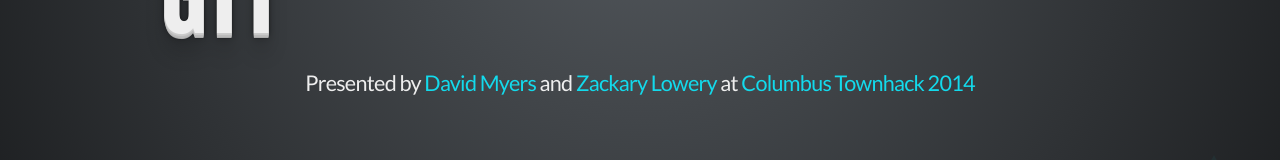
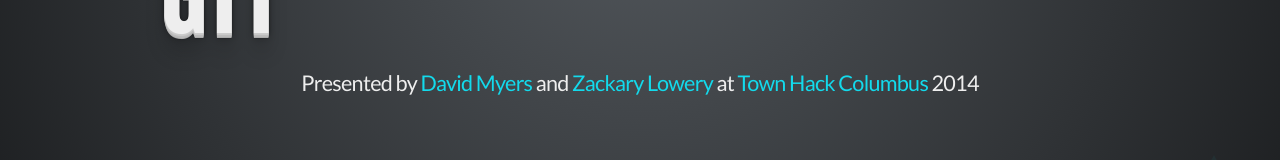
Before and after one commit to TownHack/git-101, a website: page index.html in a window 1280 px wide. Shown: the part 537-697 px from the top of the page. Drawn offline with Linux system fonts and the light colour scheme.

Commit message:
Corrected the link text for townhack.co

```diff
--- a/index.html
+++ b/index.html
@@ -61,8 +61,9 @@
 							</a>
 							at
 							<a href="https://townhack.co">
-								Columbus Townhack 2014
+								Town Hack Columbus
 							</a>
+							2014
 						</small>
 					</p>
 				</section>
```
